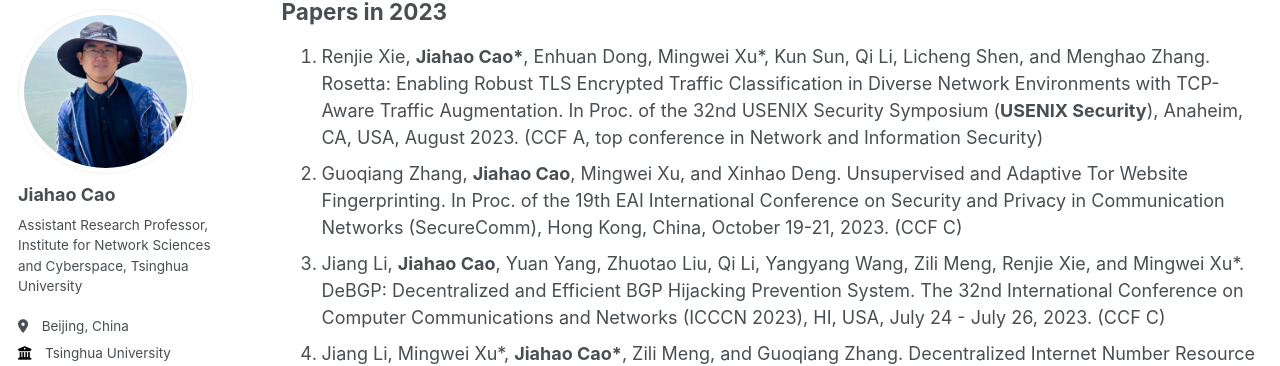
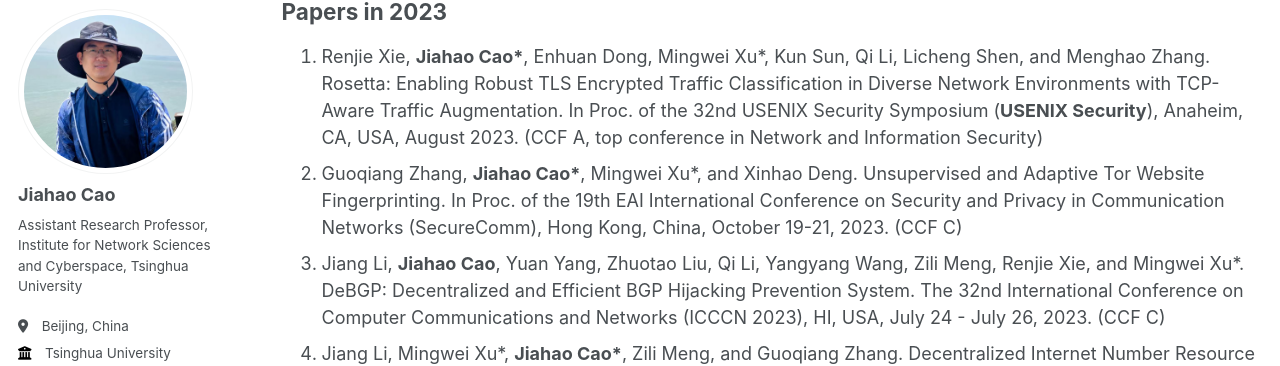
Before and after one commit to caojh15/caojh15.github.io, a Jekyll site: the page built from _pages/publications.md, in a window 1280 px wide and 900 px high, scrolled down 2478 px. Shown: the part 97-463 px from the top of the window. Built offline with Jekyll 4.4.1, drawn with Linux system fonts in a browser that asks for light colours; some web fonts are replaced.

```diff
--- a/_pages/publications.md
+++ b/_pages/publications.md
@@ -32,7 +32,7 @@ author_profile: true
 
 ## Papers in 2023
 1. Renjie Xie, **Jiahao Cao\***, Enhuan Dong, Mingwei Xu*, Kun Sun, Qi Li, Licheng Shen, and Menghao Zhang. Rosetta: Enabling Robust TLS Encrypted Traffic Classification in Diverse Network Environments with TCP-Aware Traffic Augmentation. In Proc. of the 32nd USENIX Security Symposium (**USENIX Security**), Anaheim, CA, USA, August 2023. (CCF A, top conference in Network and Information Security)
-2. Guoqiang Zhang, **Jiahao Cao**, Mingwei Xu, and Xinhao Deng. Unsupervised and Adaptive Tor Website Fingerprinting. In Proc. of the 19th EAI International Conference on Security and Privacy in Communication Networks (SecureComm), Hong Kong, China, October 19-21, 2023. (CCF C)
+2. Guoqiang Zhang, **Jiahao Cao\***, Mingwei Xu*, and Xinhao Deng. Unsupervised and Adaptive Tor Website Fingerprinting. In Proc. of the 19th EAI International Conference on Security and Privacy in Communication Networks (SecureComm), Hong Kong, China, October 19-21, 2023. (CCF C)
 3. Jiang Li, **Jiahao Cao**, Yuan Yang, Zhuotao Liu, Qi Li, Yangyang Wang, Zili Meng, Renjie Xie, and Mingwei Xu*. DeBGP: Decentralized and Efficient BGP Hijacking Prevention System. The 32nd International Conference on Computer Communications and Networks (ICCCN 2023), HI, USA, July 24 - July 26, 2023. (CCF C)
 4. Jiang Li, Mingwei Xu*, **Jiahao Cao\***, Zili Meng, and Guoqiang Zhang. Decentralized Internet Number Resource Management System based on Blockchain Technology. In Journal of Tsinghua University (Science and Technology), 2023. (in Chinese)
 5. Jiang Li, **Jiahao Cao\***, Zili Meng, Renjie Xie, and Mingwei Xu*. RoLL: Real-time and Accurate Route Leak Location with AS Triplet Features. IEEE International Conference on Communications (ICC), Rome, Italy, 28 May – 01 June, 2023. (CCF C)
```
